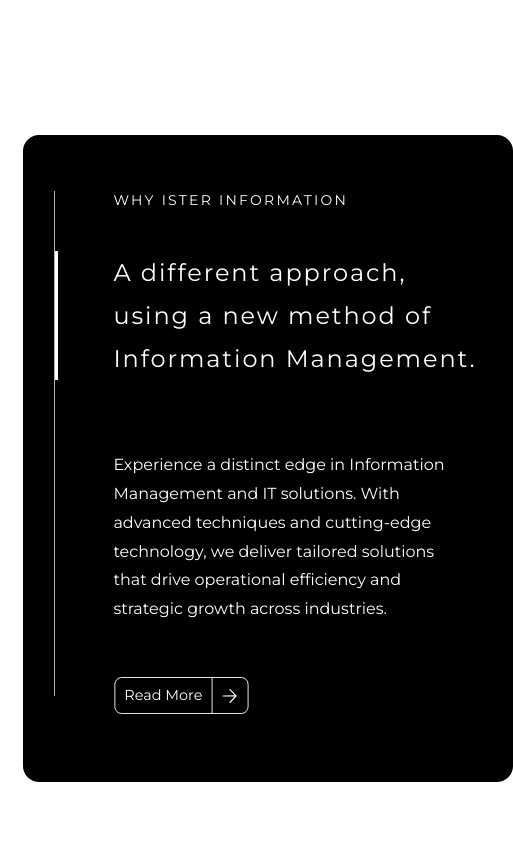
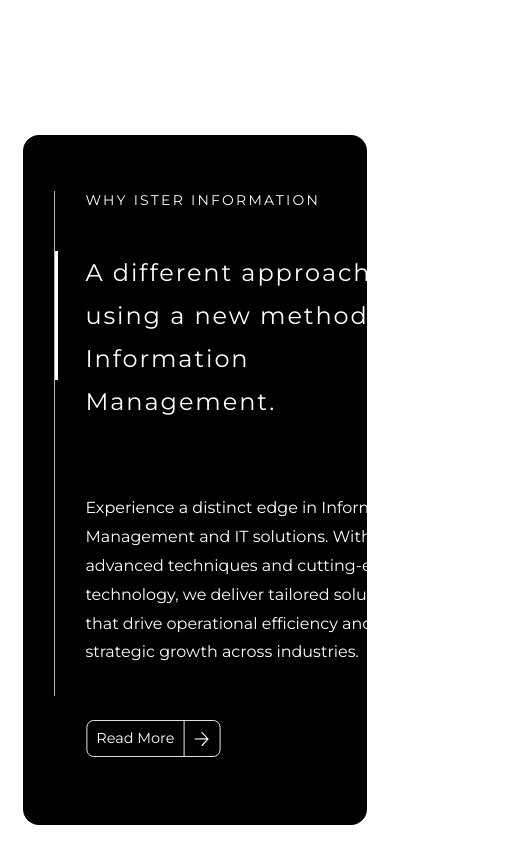
Before and after one commit to Moamal-2000/aster-information, a React (Vite) app: page / in a window 390 px wide. Shown: the part 4580-5424 px from the top of the page, 513 px wide, since content can reach past the window. Built offline with nearby package versions, Linux system fonts and the light colour scheme.

Commit message:
fix: WhyUsSection responsiveness from 1500px to 768px

```diff
--- a/src/Components/Home/WhyUs/WhyUsSection.module.scss
+++ b/src/Components/Home/WhyUs/WhyUsSection.module.scss
@@ -23,8 +23,27 @@
   width: 490px;
   padding: 56px 31px 66px;
   display: flex;
-  gap: 58px;
+  gap: 30px;
   border-radius: 16px;
 }
 
+@media (max-width: 1600px) {
+  .card {
+    gap: 58px;
+  }
+}
+
+@include large {
+  .card {
+    margin: 0 auto;
+  }
+}
+
+@include small {
+  .card {
+    width: 100%;
+    gap: 30px;
+  }
+}
+
 .card .animatedLine {}
```
